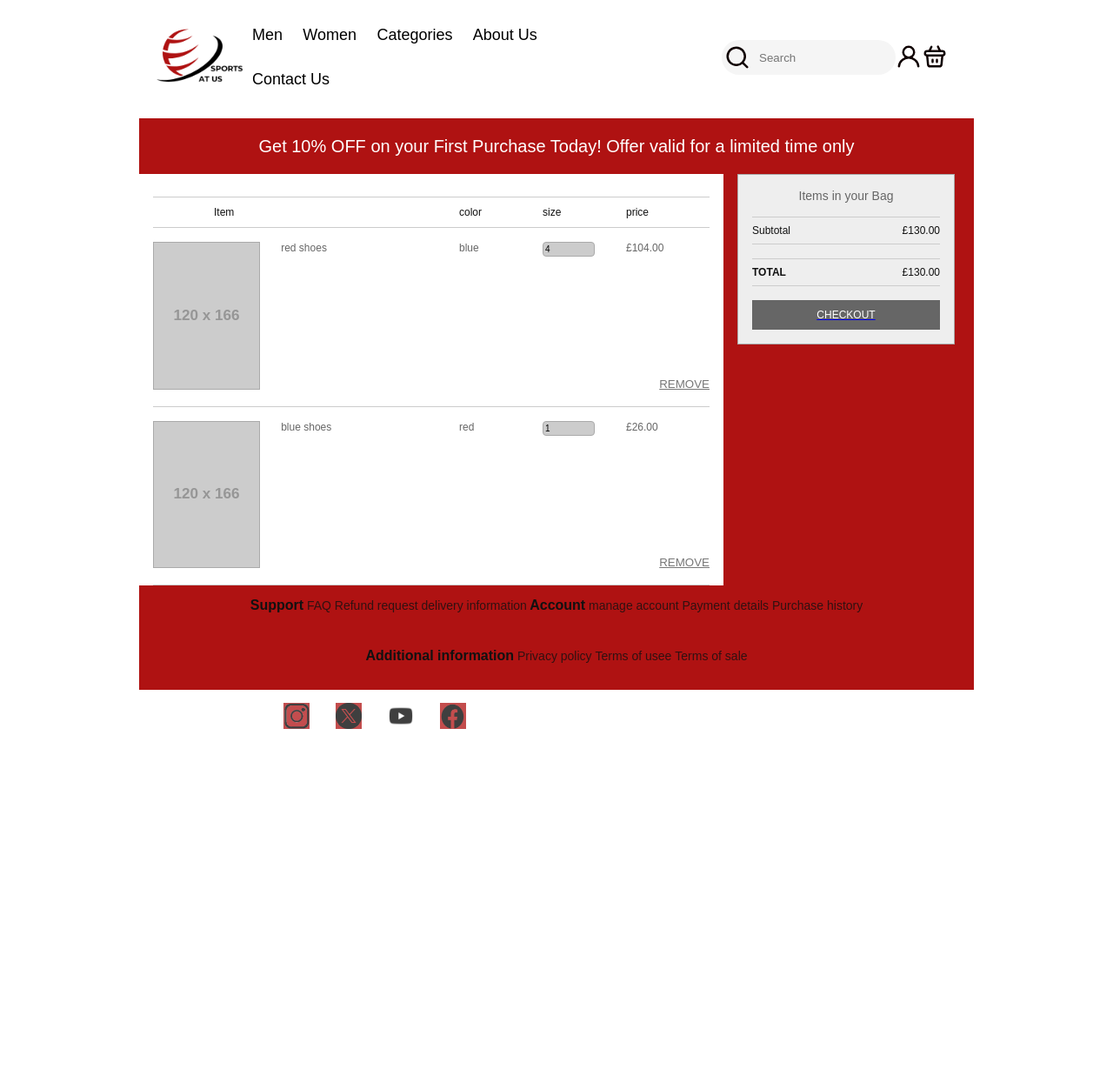
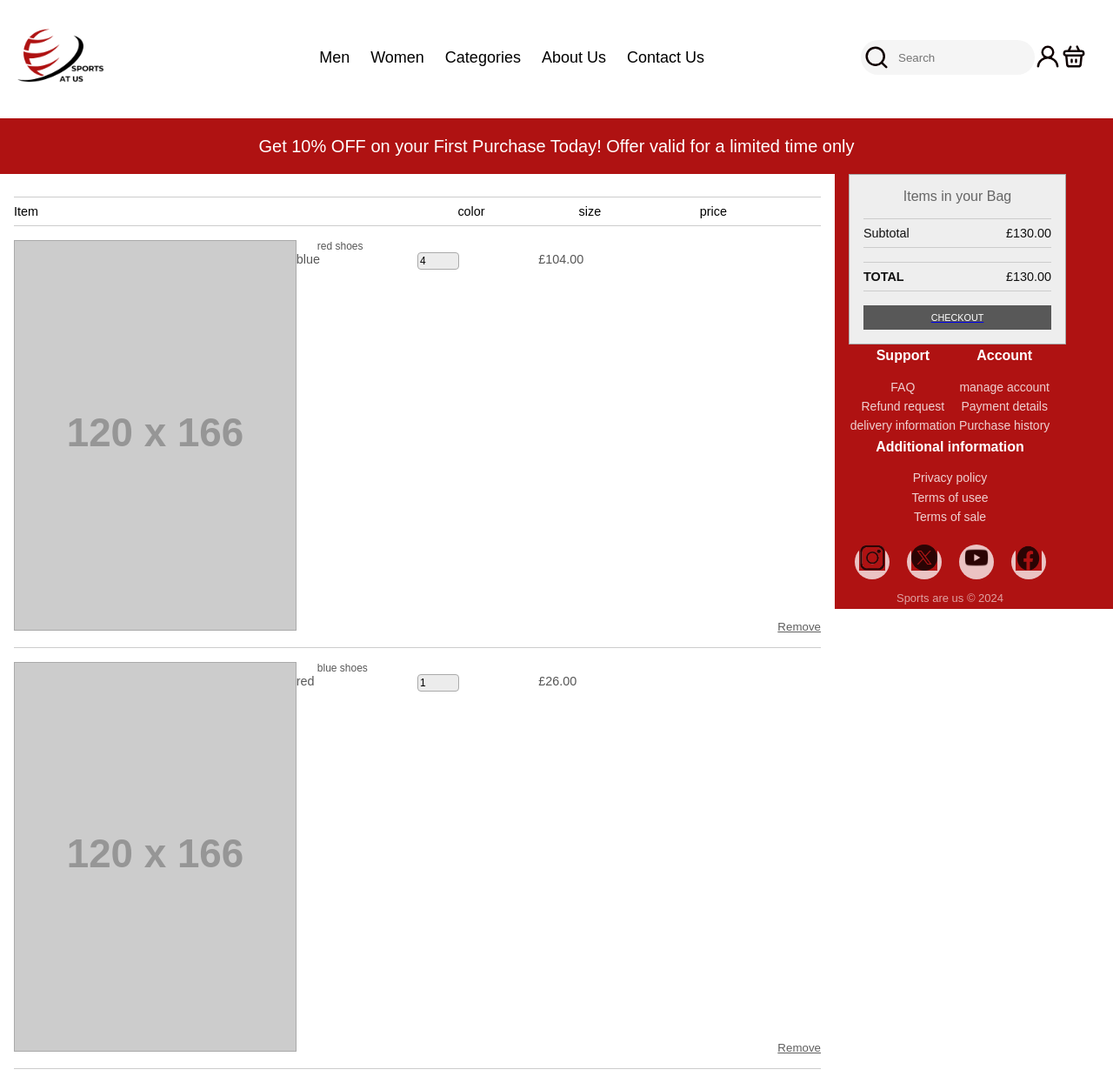
Before and after one commit to SalihGhauri/TeamProject, a PHP site: page /basket.html in a window 1280 px wide. Shown: the whole page at 87% size. Before the commit the page ends 838 px from the top, so only its background shows below. Run offline with PHP 8.4, Linux system fonts and the light colour scheme; grey boxes labelled with a size stand in for pictures from a placeholder-image service; some libraries are stand-ins or nearby versions.

Commit message:
Random test

```diff
--- a/CSS/Basket.css
+++ b/CSS/Basket.css
@@ -1,8 +1,4 @@
-html,
-html a {
-  -webkit-font-smoothing: antialiased;
-  text-shadow: 1px 1px 1px rgba(0, 0, 0, 0.004);
-}
+
 
 /* Text Slider Styling */
 .text_slider {
@@ -71,28 +67,24 @@ html a {
 
 body{
     background-color: #fff;
+
 }
 
 .basket {
   background-color: #fff;
-  color: #666;
-  font-family: 'Open Sans', sans-serif;
-
+  color: #575757;
   margin: 0 auto;
+  border: 1000px;
 }
 
 .basket a {
   border: 0 none;
   outline: 0;
-  text-decoration: none;
 }
 
-.basket strong {
-  font-weight: bold;
-}
 
 .basket p {
-  margin: 0.75rem 0 0;
+    margin: 0.75rem 0 0;
 }
 
 .basket h1 {
@@ -109,13 +101,13 @@ button {
 }
 
 button {
-  background-color: #666;
+  background-color: #585858;
   color: #fff;
 }
 
 button:hover,
 button:focus {
-  background-color: #555;
+  background-color: #4e4d4d;
 }
 
 img,
@@ -130,8 +122,9 @@ button,
 .basket,
 .basket-module,
 .basket-labels,
-.item,
+.basket-item,
 .price,
+.item-heading,
 .size,
 .color,
 .basket-product,
@@ -153,27 +146,24 @@ button,
 
 main {
   clear: both;
-  font-size: 0.75rem;
+  font-size: 0.9rem;
   margin: 0 auto;
   overflow: hidden;
   padding: 1rem 0;
-  width: 960px;
+  width: auto;
 }
 
 .basket,
 aside {
   padding: 0 1rem;
-  -webkit-box-sizing: border-box;
-  -moz-box-sizing: border-box;
-  box-sizing: border-box;
 }
 
 .basket {
-  width: 70%;
+  width: 75%;
 }
 
 .basket-module {
-  color: #111;
+  color: #000000;
 }
 
 label {
@@ -187,23 +177,24 @@ label {
   margin-top: 1.625rem;
 }
 
-ul {
+.basket-labels ul {
   list-style: none;
   margin: 0;
   padding: 0;
 }
 
-li {
-  color: #111;
+.basket-labels li {
+  color: #000000;
   display: inline-block;
-  padding: 0.625rem 0;
+  padding: 0.5rem 0;
 }
 
 li.price:before {
   content: '';
 }
 
-.item {
+.basket-item,
+.item-heading {
   width: 55%;
 }
 
@@ -218,7 +209,7 @@ li.price:before {
 }
 
 .remove {
-  bottom: 1.125rem;
+  bottom: 1rem;
   float: right;
   position: absolute;
   right: 0;
@@ -228,17 +219,9 @@ li.price:before {
 
 .remove button {
   background-color: transparent;
-  color: #777;
+  color: #5e5e5e;
   float: none;
   text-decoration: underline;
-  text-transform: uppercase;
-}
-
-.item-heading {
-  padding-left: 4.375rem;
-  -webkit-box-sizing: border-box;
-  -moz-box-sizing: border-box;
-  box-sizing: border-box;
 }
 
 .basket-product {
@@ -260,41 +243,35 @@ li.price:before {
 }
 
 .product-details {
-  padding: 0 1.5rem;
-  -webkit-box-sizing: border-box;
-  -moz-box-sizing: border-box;
-  box-sizing: border-box;
+    padding: 0 1.5rem;
 }
 
 .quantity-field {
-  background-color: #ccc;
+  background-color: #ececec;
   border: 1px solid #aaa;
   border-radius: 4px;
-  font-size: 0.625rem;
+  font-size: 0.75rem;
   padding: 2px;
-  width: 3.75rem;
+  width: 3rem;
 }
 
 aside {
   float: right;
   position: relative;
-  width: 30%;
+  width: 25%;
 }
 
 .summary {
   background-color: #eee;
   border: 1px solid #aaa;
   padding: 1rem;
-  position: fixed;
+  position: static;
   width: 250px;
-  -webkit-box-sizing: border-box;
-  -moz-box-sizing: border-box;
-  box-sizing: border-box;
 }
 
 .summary-total-items {
   color: #666;
-  font-size: 0.875rem;
+  font-size: 1rem;
   text-align: center;
 }
 
@@ -334,9 +311,9 @@ aside {
 .checkout-cta {
   display: block;
   float: none;
-  font-size: 0.75rem;
+  font-size: 75%;
   text-align: center;
   text-transform: uppercase;
-  padding: 0.625rem 0;
+  padding: 0.5rem 0;
   width: 100%;
 }
```
